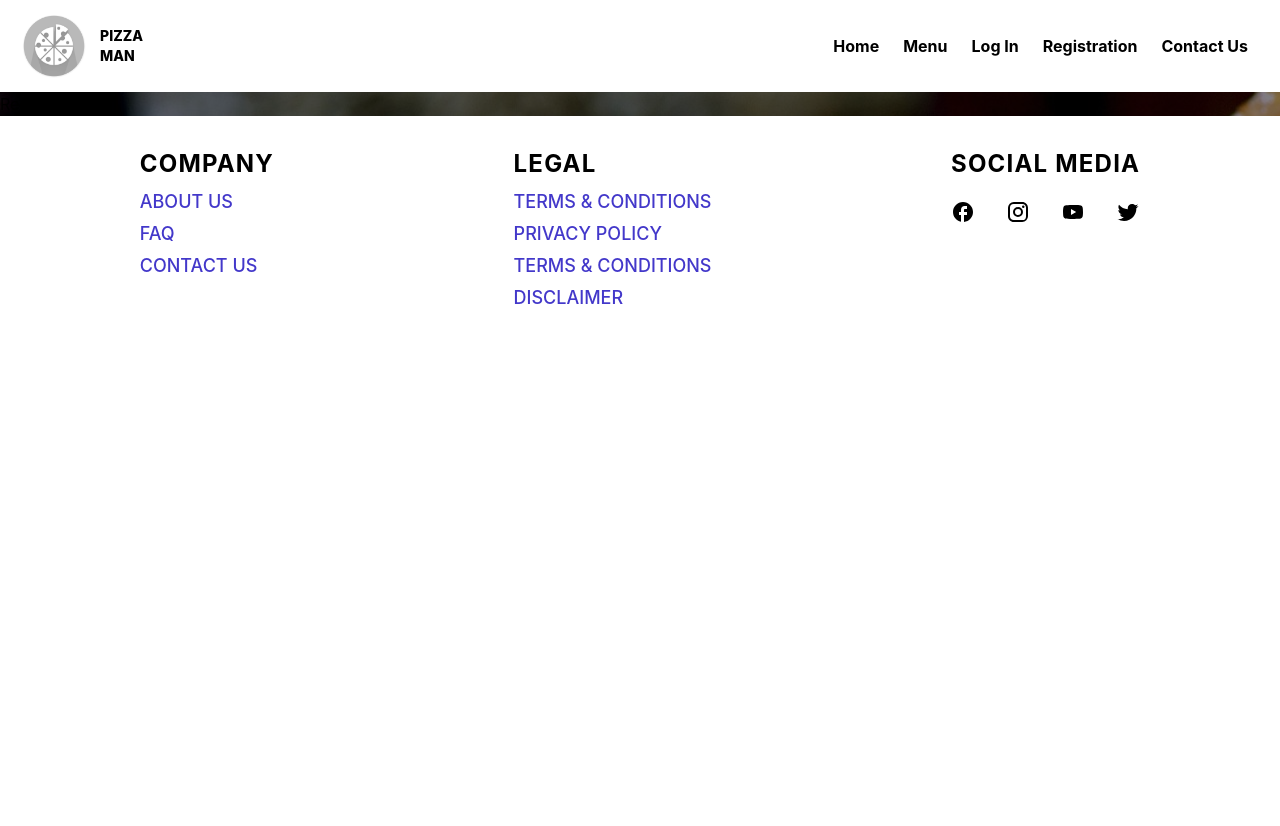
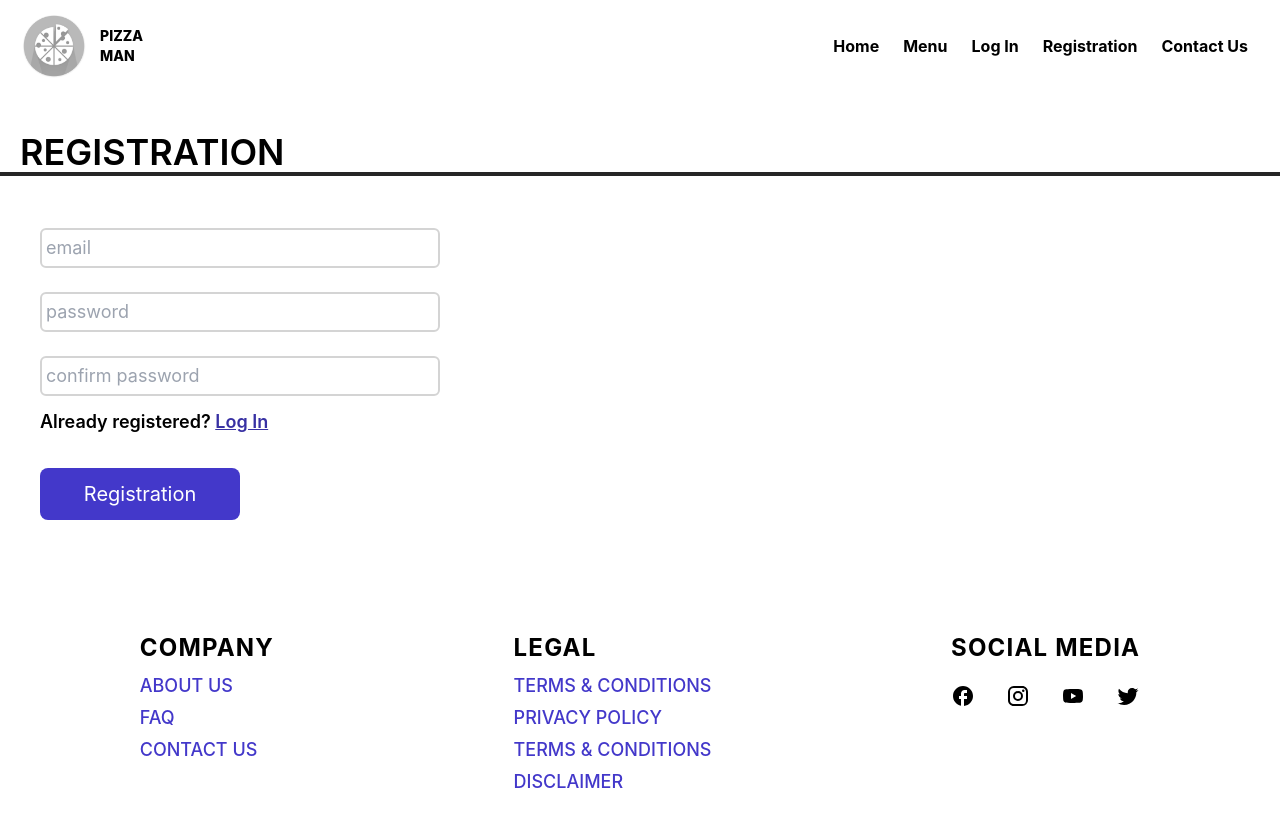
Before and after one commit to lodarandrea/pizzaordering, a React (Create React App) app: page /registration in a window 1280 px wide. Shown: the top 826 px of the page. Before the commit the page ends 800 px from the top, so only its background shows below. Built offline with nearby package versions, Linux system fonts and the light colour scheme.

Commit message:
creating Registration page & validation

```diff
--- a/src/pages/LogIn.tsx
+++ b/src/pages/LogIn.tsx
@@ -9,7 +9,7 @@ function LogIn() {
   } = useForm()
   return (
     <div className="bg-white ">
-      <h1 className="ml-5 text-4xl font-bold border-b-4 w-full border-neutral-800">
+      <h1 className="pl-5 pt-10 text-4xl font-semibold border-b-4 border-neutral-800">
         LOG IN
       </h1>
       <form
@@ -36,7 +36,7 @@ function LogIn() {
           Not yet registered?{' '}
           <Link
             to="/registration"
-            className="font-semibold text-indigo-800 underline"
+            className="font-semibold text-indigo-800 underline hover:font-bold"
           >
             Registration
           </Link>
--- a/src/pages/Registration.tsx
+++ b/src/pages/Registration.tsx
@@ -1,7 +1,73 @@
-import React from 'react'
+import { useForm } from 'react-hook-form'
+import { Link } from 'react-router-dom'
 
 function Registration() {
-  return <div>Registration</div>
+  const {
+    register,
+    handleSubmit,
+    formState: { errors },
+  } = useForm()
+
+  return (
+    <div className="bg-white">
+      <h1 className="pl-5 pt-10 font-semibold text-4xl border-b-4 border-neutral-800">
+        REGISTRATION
+      </h1>
+      <form
+        className="flex flex-col mx-10 pt-10 pb-20 "
+        onSubmit={handleSubmit((data) => console.log(data))}
+      >
+        <input
+          type="email"
+          {...register('email', {
+            required: 'Email required!',
+            pattern: /^\w+([\.-]?\w+)*@\w+([\.-]?\w+)*(\.\w{2,3})+$/,
+          })}
+          id="email"
+          placeholder="email"
+          className="text-lg p-1 my-3 border-2 border-neutral-300 rounded-md w-1/3"
+        />
+        {errors.email && <p>{`${errors.email.message}`}</p>}
+        <input
+          type="password"
+          {...register('password', { required: 'Password required!' })}
+          placeholder="password"
+          className="text-lg p-1 my-3 border-2 border-neutral-300 rounded-md w-1/3"
+        />
+        {errors.password && <p>{`${errors.password.message}`}</p>}
+        <input
+          type="password"
+          {...register('confirmPassword', {
+            required: true,
+            validate: (passwordAgain, formValues) => {
+              if (passwordAgain !== formValues.password) {
+                return 'The 2 password are not matching!'
+              }
+            },
+          })}
+          id="confirmPassword"
+          placeholder="confirm password"
+          className="text-lg p-1 my-3 border-2 border-neutral-300 rounded-md w-1/3"
+        />
+        {errors.confirmPassword && <p>{`${errors.confirmPassword.message}`}</p>}
+        <h2 className="text-lg font-semibold">
+          Already registered?{' '}
+          <Link
+            to={'/login'}
+            className="font-semibold text-indigo-800 underline hover:font-bold"
+          >
+            Log In
+          </Link>
+        </h2>
+        <button
+          type="submit"
+          className="mt-8 w-1/6 bg-indigo-700 text-xl text-white rounded-lg px-5 py-3 hover:bg-indigo-800 hover:shadow-lg hover:shadow-indigo-900"
+        >
+          Registration
+        </button>
+      </form>
+    </div>
+  )
 }
 
 export default Registration
```
